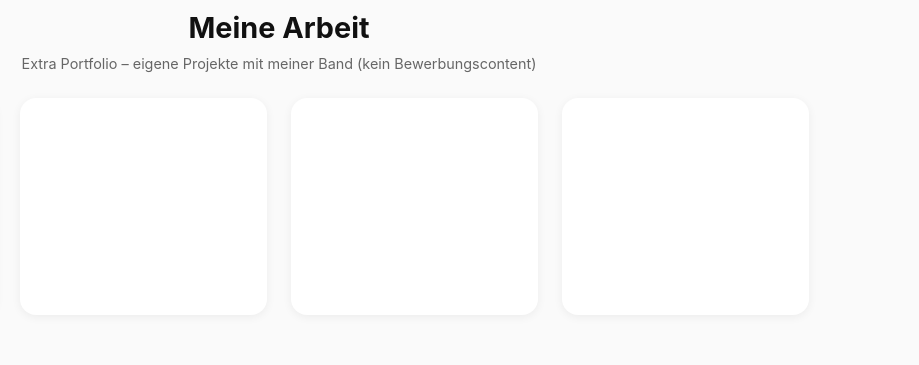
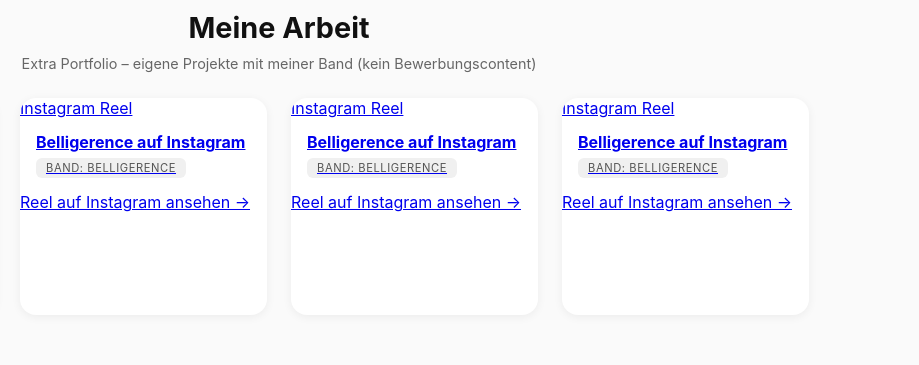
Before and after one commit to bojkoaaron/bojkoaaron.github.io, a plain HTML site: page index.html in a window 1280 px wide. Shown: the part 1803-2168 px from the top of the page, 361-1280 px from the left. Drawn offline with Linux system fonts and the light colour scheme; a script that the page names is missing.

Commit message:
Update index.html

```diff
--- a/index.html
+++ b/index.html
@@ -106,16 +106,31 @@
 <span class="category-tag">Band: Belligerence</span>
 </article>
 
-<article class="portfolio-card instagram-card">
-<blockquote class="instagram-media" data-instgrm-permalink="https://www.instagram.com/belligerenceband/reel/DZXzQNVIw_8/" data-instgrm-version="14"></blockquote>
+<article class="portfolio-card link-card">
+<a class="ig-link" href="https://www.instagram.com/belligerenceband/reel/DZXzQNVIw_8/" target="_blank" rel="noopener">
+<div class="ig-thumb">Instagram Reel</div>
+<h3>Belligerence auf Instagram</h3>
+<span class="category-tag">Band: Belligerence</span>
+<p>Reel auf Instagram ansehen &rarr;</p>
+</a>
 </article>
 
-<article class="portfolio-card instagram-card">
-<blockquote class="instagram-media" data-instgrm-permalink="https://www.instagram.com/belligerenceband/reel/DZQPDtqoBfu/" data-instgrm-version="14"></blockquote>
+<article class="portfolio-card link-card">
+<a class="ig-link" href="https://www.instagram.com/belligerenceband/reel/DZQPDtqoBfu/" target="_blank" rel="noopener">
+<div class="ig-thumb">Instagram Reel</div>
+<h3>Belligerence auf Instagram</h3>
+<span class="category-tag">Band: Belligerence</span>
+<p>Reel auf Instagram ansehen &rarr;</p>
+</a>
 </article>
 
-<article class="portfolio-card instagram-card">
-<blockquote class="instagram-media" data-instgrm-permalink="https://www.instagram.com/belligerenceband/reel/DZKFJ67ILkN/" data-instgrm-version="14"></blockquote>
+<article class="portfolio-card link-card">
+<a class="ig-link" href="https://www.instagram.com/belligerenceband/reel/DZKFJ67ILkN/" target="_blank" rel="noopener">
+<div class="ig-thumb">Instagram Reel</div>
+<h3>Belligerence auf Instagram</h3>
+<span class="category-tag">Band: Belligerence</span>
+<p>Reel auf Instagram ansehen &rarr;</p>
+</a>
 </article>
 
 </div>
@@ -125,6 +140,5 @@
 <p>&copy; 2026 Aaron Bojko</p>
 </footer>
 <script src="script.js"></script>
-<script async src="//www.instagram.com/embed.js"></script>
 </body>
 </html>
```
